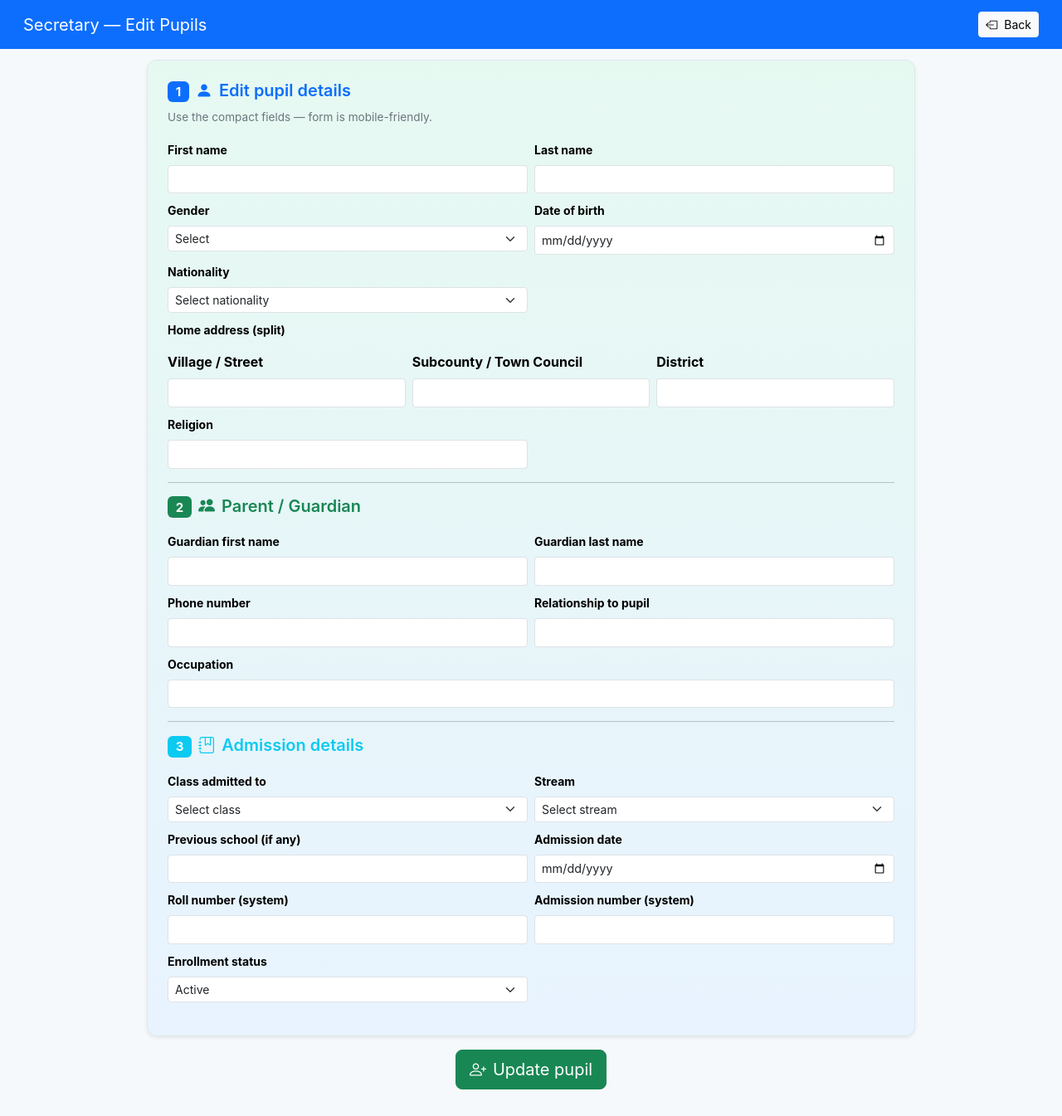
After one commit to sejjtechnologies/sch.mgt.syst, a Flask app: template templates/secretary/edit_pupils.html in a window 1280 px wide. The commit adds this page. Shown: the whole page at 83% size. Run offline with Flask 3, Linux system fonts and the light colour scheme; the template is opened without the code that fills it, so the values that code supplies are empty.

Commit message:
styling:

```diff
--- a/routes/user_routes.py
+++ b/routes/user_routes.py
@@ -44,6 +44,10 @@ def login():
 
     template = allowed_dashboards.get(role, 'admin/dashboard.html')
 
+    # For secretary, redirect to dashboard route to avoid POST resubmit on refresh
+    if role == 'secretary':
+        return redirect(url_for('secretary.dashboard', first_name=user.first_name, email=user.email))
+
     # Pass first_name and email to the dashboard template
     return render_template(template, first_name=user.first_name, email=user.email)
 
--- a/templates/secretary/dashboard.html
+++ b/templates/secretary/dashboard.html
@@ -5,6 +5,7 @@
     <meta name="viewport" content="width=device-width, initial-scale=1">
     <title>Secretary Dashboard</title>
     <link href="https://cdn.jsdelivr.net/npm/bootstrap@5.3.2/dist/css/bootstrap.min.css" rel="stylesheet">
+    <link href="https://cdn.jsdelivr.net/npm/bootstrap-icons@1.11.3/font/bootstrap-icons.css" rel="stylesheet" integrity="sha384-XGjOV2dgXz/tcPf1mZQQTXoXBFMzY4pdM5X8n1Jc6KjITp4K1aGJ7zGG7X8f4tI" crossorigin="anonymous">
   </head>
   <body class="bg-light">
     <nav class="navbar navbar-expand-lg navbar-dark bg-secondary">
--- /dev/null
+++ b/templates/secretary/edit_pupils.html
@@ -0,0 +1,269 @@
+<!doctype html>
+<html lang="en">
+  <head>
+    <meta charset="utf-8">
+    <meta name="viewport" content="width=device-width, initial-scale=1">
+    <title>Register Pupils — Secretary</title>
+    <link href="https://cdn.jsdelivr.net/npm/bootstrap@5.3.2/dist/css/bootstrap.min.css" rel="stylesheet">
+    <link href="https://cdn.jsdelivr.net/npm/bootstrap-icons@1.11.3/font/bootstrap-icons.css" rel="stylesheet">
+    <style>
+      :root{--page-bg:#f6f9fb;--card-grad-start:#e6f9f1;--card-grad-end:#e8f3ff}
+      body{background:var(--page-bg);font-family:Inter,system-ui,Arial,sans-serif}
+      /* Fixed top nav */
+      .navbar{position:fixed;top:0;left:0;right:0;z-index:1030;background:#0d6efd;color:#fff;padding:.6rem 1rem}
+      .container-main{padding-top:72px;padding-bottom:2rem}
+      /* Card carries the light green/blue background requested */
+      .card{border-radius:12px;background:linear-gradient(180deg,var(--card-grad-start),var(--card-grad-end));border:1px solid rgba(11,15,30,0.05)}
+      .form-control-sm{padding:.35rem .5rem;font-size:.9rem}
+      /* Labels should be strong black but keep small font style */
+      .form-label{color:#000;font-weight:700}
+      .section-title{font-weight:600;color:#0b3a58;margin-bottom:.5rem}
+      .muted-small{font-size:.85rem;color:#6c757d}
+      @media (max-width:576px){.row-cols-sm-2>.col{flex:0 0 50%;max-width:50%}}
+    </style>
+  </head>
+  <body>
+    <nav class="navbar d-flex align-items-center">
+      <div class="container-fluid">
+        <a class="navbar-brand text-white" href="/">Secretary — Edit Pupils</a>
+        <div class="ms-auto">
+          <a href="{{ url_for('secretary.manage_pupils') }}" class="btn btn-light btn-sm d-flex align-items-center">
+            <i class="bi bi-box-arrow-left me-2"></i>Back
+          </a>
+        </div>
+      </div>
+    </nav>
+
+    <div class="container container-main">
+      <div class="row justify-content-center">
+        <div class="col-12 col-lg-10">
+          <div class="card shadow-sm p-3 p-md-4">
+            <form id="registerForm" method="post" action="{{ url_for('secretary.edit_pupil_submit', id=pupil.id) }}">
+
+              {% if success %}
+                <div id="serverMsg" class="alert alert-success" role="alert">{{ success }}</div>
+              {% elif error %}
+                <div id="serverMsg" class="alert alert-danger" role="alert">{{ error }}</div>
+              {% endif %}
+              <input type="hidden" id="transientFlag" value="{{ '1' if transient else '' }}">
+
+              <div class="mb-3">
+                <h5 class="section-title text-primary"><span class="badge bg-primary me-2">1</span><i class="bi bi-person-fill me-2"></i>Edit pupil details</h5>
+                <p class="muted-small">Use the compact fields — form is mobile-friendly.</p>
+              </div>
+
+              <div class="row g-2 mb-2">
+                <div class="col-12 col-sm-6">
+                  <label class="form-label small">First name</label>
+                  <input name="first_name" data-capitalize="true" class="form-control form-control-sm" required value="{{ pupil.first_name }}">
+                </div>
+                <div class="col-12 col-sm-6">
+                  <label class="form-label small">Last name</label>
+                  <input name="last_name" data-capitalize="true" class="form-control form-control-sm" required value="{{ pupil.last_name }}">
+                </div>
+                <div class="col-12 col-sm-6">
+                  <label class="form-label small">Gender</label>
+                  <select name="gender" class="form-select form-select-sm" required>
+                    <option value="">Select</option>
+                    <option {{ 'selected' if pupil.gender == 'Male' }}>Male</option>
+                    <option {{ 'selected' if pupil.gender == 'Female' }}>Female</option>
+                    <option {{ 'selected' if pupil.gender == 'Other' }}>Other</option>
+                  </select>
+                </div>
+                <div class="col-12 col-sm-6">
+                  <label class="form-label small">Date of birth</label>
+                  <input name="dob" type="date" class="form-control form-control-sm" required value="{{ pupil.dob.isoformat() if pupil.dob else '' }}">
+                </div>
+                <div class="col-12 col-sm-6">
+                  <label class="form-label small">Nationality</label>
+                  <select name="nationality" class="form-select form-select-sm" required>
+                    <option value="">Select nationality</option>
+                    <option>Uganda</option>
+                    <option>Kenya</option>
+                    <option>Tanzania</option>
+                    <option>Rwanda</option>
+                    <option>Burundi</option>
+                    <option>South Sudan</option>
+                    <option>Somalia</option>
+                    <option>Ethiopia</option>
+                    <option>Eritrea</option>
+                    <option>Djibouti</option>
+                  </select>
+                </div>
+                <div class="col-12">
+                  <label class="form-label small">Home address (split)</label>
+                </div>
+                <div class="col-12 col-sm-4">
+                  <label class="form-label xsmall">Village / Street</label>
+                  <input name="village" data-capitalize="true" class="form-control form-control-sm" required>
+                </div>
+                <div class="col-12 col-sm-4">
+                  <label class="form-label xsmall">Subcounty / Town Council</label>
+                  <input name="subcounty" data-capitalize="true" class="form-control form-control-sm">
+                </div>
+                <div class="col-12 col-sm-4">
+                  <label class="form-label xsmall">District</label>
+                  <input name="district" data-capitalize="true" class="form-control form-control-sm" required>
+                </div>
+                <div class="col-12 col-sm-6">
+                  <label class="form-label small">Religion</label>
+                  <input name="religion" data-capitalize="true" class="form-control form-control-sm">
+                </div>
+              </div>
+
+              <hr>
+
+              <div class="mb-3">
+                <h5 class="section-title text-success"><span class="badge bg-success me-2">2</span><i class="bi bi-people-fill me-2"></i>Parent / Guardian</h5>
+              </div>
+
+              <div class="row g-2 mb-2">
+                <div class="col-12 col-sm-6">
+                  <label class="form-label small">Guardian first name</label>
+                  <input name="guardian_first" data-capitalize="true" class="form-control form-control-sm" required>
+                </div>
+                <div class="col-12 col-sm-6">
+                  <label class="form-label small">Guardian last name</label>
+                  <input name="guardian_last" data-capitalize="true" class="form-control form-control-sm" required>
+                </div>
+                <div class="col-12 col-sm-6">
+                  <label class="form-label small">Phone number</label>
+                  <input name="guardian_phone" class="form-control form-control-sm" inputmode="tel">
+                </div>
+                <div class="col-12 col-sm-6">
+                  <label class="form-label small">Relationship to pupil</label>
+                  <input name="guardian_relationship" data-capitalize="true" class="form-control form-control-sm">
+                </div>
+                <div class="col-12">
+                  <label class="form-label small">Occupation</label>
+                  <input name="guardian_occupation" data-capitalize="true" class="form-control form-control-sm">
+                </div>
+              </div>
+
+              <hr>
+
+              <div class="mb-3">
+                <h5 class="section-title text-info"><span class="badge bg-info me-2">3</span><i class="bi bi-journal-bookmark me-2"></i>Admission details</h5>
+              </div>
+
+              <div class="row g-2 mb-3">
+                <div class="col-12 col-sm-6">
+                  <label class="form-label small">Class admitted to</label>
+                  <select id="classSelect" name="class_admitted" class="form-select form-select-sm">
+                    <option value="">Select class</option>
+                    {% for c in classes %}
+                      <option value="{{ c.id }}" {{ 'selected' if pupil.class_id == c.id }}>{{ c.name }}</option>
+                    {% endfor %}
+                  </select>
+                </div>
+                <div class="col-12 col-sm-6">
+                  <label class="form-label small">Stream</label>
+                  <select id="streamSelect" name="stream" class="form-select form-select-sm">
+                    <option value="">Select stream</option>
+                    {% for s in streams %}
+                      <option value="{{ s.id }}" {{ 'selected' if pupil.stream_id == s.id }}>{{ s.name }}</option>
+                    {% endfor %}
+                  </select>
+                </div>
+                <div class="col-12 col-sm-6">
+                  <label class="form-label small">Previous school (if any)</label>
+                  <input name="previous_school" data-capitalize="true" class="form-control form-control-sm">
+                </div>
+                <div class="col-12 col-sm-6">
+                  <label class="form-label small">Admission date</label>
+                  <input name="admission_date" type="date" class="form-control form-control-sm">
+                </div>
+
+                <div class="col-12 col-sm-6">
+                  <label class="form-label small">Roll number (system)</label>
+                  <input id="rollNumber" name="roll_number" class="form-control form-control-sm" value="{{ pupil.roll_number }}">
+                </div>
+                <div class="col-12 col-sm-6">
+                  <label class="form-label small">Admission number (system)</label>
+                  <input id="admissionNumber" name="admission_number" class="form-control form-control-sm" value="{{ pupil.admission_number }}">
+                </div>
+                <div class="col-12 col-sm-6">
+                  <label class="form-label small">Enrollment status</label>
+                  <select name="enrollment_status" class="form-select form-select-sm">
+                    <option value="active" {{ 'selected' if pupil.enrollment_status == 'active' }}>Active</option>
+                    <option value="pending" {{ 'selected' if pupil.enrollment_status == 'pending' }}>Pending</option>
+                    <option value="inactive" {{ 'selected' if pupil.enrollment_status == 'inactive' }}>Inactive</option>
+                  </select>
+                </div>
+              </div>
+
+              <!-- Roll/admission numbers will be assigned by backend; no client-side generate button -->
+
+            </form>
+          </div>
+
+          <div class="d-flex justify-content-center mt-3">
+            <button id="submitBtn" onclick="document.getElementById('registerForm').submit()" class="btn btn-success btn-lg text-white d-flex align-items-center">
+              <i class="bi bi-person-plus me-2"></i>
+              Update pupil
+            </button>
+          </div>
+        </div>
+      </div>
+    </div>
+
+    <script src="https://cdn.jsdelivr.net/npm/bootstrap@5.3.2/dist/js/bootstrap.bundle.min.js"></script>
+    <script>
+      // Roll/admission numbers will be assigned by the backend; client-side generation removed.
+
+      // If the template provided `streams_json` and `classes_json`, we can use them
+      (function hydrateSelects(){
+        try {
+          const streams = window.__STREAMS__ || JSON.parse('{{ streams_json | safe }}');
+          const classes = window.__CLASSES__ || JSON.parse('{{ classes_json | safe }}');
+
+          const streamSelect = document.getElementById('streamSelect');
+          if (streamSelect && Array.isArray(streams)) {
+            streamSelect.innerHTML = '<option value="">Select stream</option>' + streams.map(s => `<option value="${s.id}">${s.name}</option>`).join('');
+          }
+
+          const classSelect = document.getElementById('classSelect');
+          if (classSelect && Array.isArray(classes)) {
+            classSelect.innerHTML = '<option value="">Select class</option>' + classes.map(c => `<option value="${c.id}">${c.name}</option>`).join('');
+          }
+        } catch (e) {
+          // ignore if JSON parsing fails — selects already rendered server-side
+        }
+      })();
+
+      // Auto-capitalize first letter of names/places/roles as the user types
+      (function attachAutoCapitalize(){
+        function capitalizeWords(s){
+          return s.replace(/\b\w/g, function(ch){ return ch.toUpperCase(); });
+        }
+
+        const inputs = document.querySelectorAll('input[data-capitalize="true"]');
+        inputs.forEach(function(el){
+          el.addEventListener('input', function(e){
+            const start = el.selectionStart;
+            const end = el.selectionEnd;
+            const newVal = capitalizeWords(el.value);
+            if (newVal !== el.value) {
+              el.value = newVal;
+              try { el.setSelectionRange(start, end); } catch (err) { /* ignore */ }
+            }
+          });
+        });
+      })();
+
+      // Auto-dismiss transient server message after 2 seconds when `transient` flag is set
+      (function dismissServerMsg(){
+        try {
+          const flagEl = document.getElementById('transientFlag');
+          const transient = flagEl && flagEl.value === '1';
+          if (transient) {
+            const msg = document.getElementById('serverMsg');
+            if (msg) setTimeout(() => { msg.remove(); }, 2000);
+          }
+        } catch (e) { /* ignore */ }
+      })();
+
+      // Update button submits the form via onclick
+    </script>
+  </body>
+</html>
--- a/templates/secretary/manage_pupils.html
+++ b/templates/secretary/manage_pupils.html
@@ -53,6 +53,8 @@
               <th>Nationality</th>
               <th>Status</th>
               <th>Created</th>
+              <th>Edit</th>
+              <th>Delete</th>
             </tr>
           </thead>
           <tbody class="small">
@@ -74,9 +76,11 @@
               <td>{{ p.nationality or '' }}</td>
               <td>{{ p.enrollment_status or '' }}</td>
               <td>{{ p.created_at or '' }}</td>
+              <td><a href="{{ url_for('secretary.edit_pupil', id=p.id) }}" class="btn btn-sm btn-primary">Edit</a></td>
+              <td><form method="post" action="{{ url_for('secretary.delete_pupil', id=p.id) }}" style="display:inline;"><button type="submit" onclick="return confirm('Are you sure you want to delete this pupil?')" class="btn btn-sm btn-danger">Delete</button></form></td>
             </tr>
             {% else %}
-            <tr><td colspan="16" class="text-center">No pupils registered</td></tr>
+            <tr><td colspan="18" class="text-center">No pupils registered</td></tr>
             {% endfor %}
           </tbody>
         </table>
```
Also changed, not shown: routes/secretary_routes.py (+95 -0 lines).
